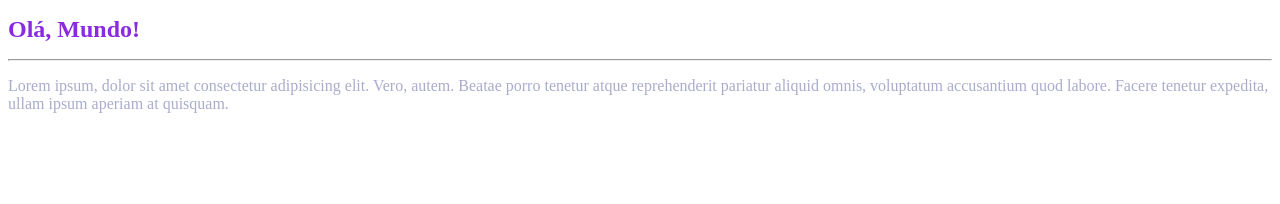
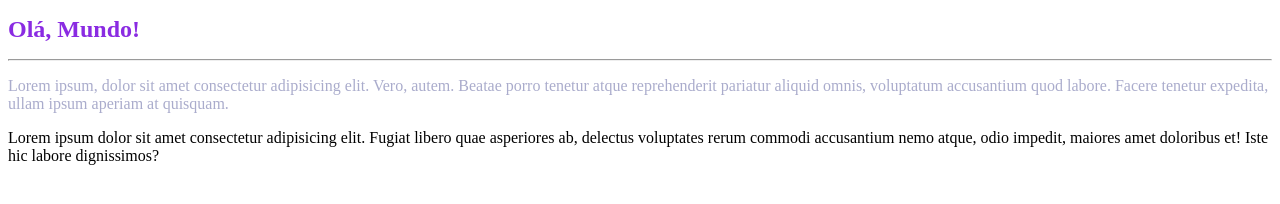
Before and after one commit to DevMorcegao/Ola-Mundo, a plain HTML site: page site-exemplo/index.html in a window 1280 px wide. Drawn offline with Linux system fonts and the light colour scheme.

Commit message:
Adicionei um parágrafo

```diff
--- a/site-exemplo/index.html
+++ b/site-exemplo/index.html
@@ -12,6 +12,7 @@
   <h1 style="font-size:24px; color: blueviolet; font-weight: bold;">Olá, Mundo!</h1>
   <hr>
   <p style="font-size:16px; color: #aaaccc;">Lorem ipsum, dolor sit amet consectetur adipisicing elit. Vero, autem. Beatae porro tenetur atque reprehenderit pariatur aliquid omnis, voluptatum accusantium quod labore. Facere tenetur expedita, ullam ipsum aperiam at quisquam.</p>
+  <p>Lorem ipsum dolor sit amet consectetur adipisicing elit. Fugiat libero quae asperiores ab, delectus voluptates rerum commodi accusantium nemo atque, odio impedit, maiores amet doloribus et! Iste hic labore dignissimos?</p>
 </body>
 
 </html>
```
